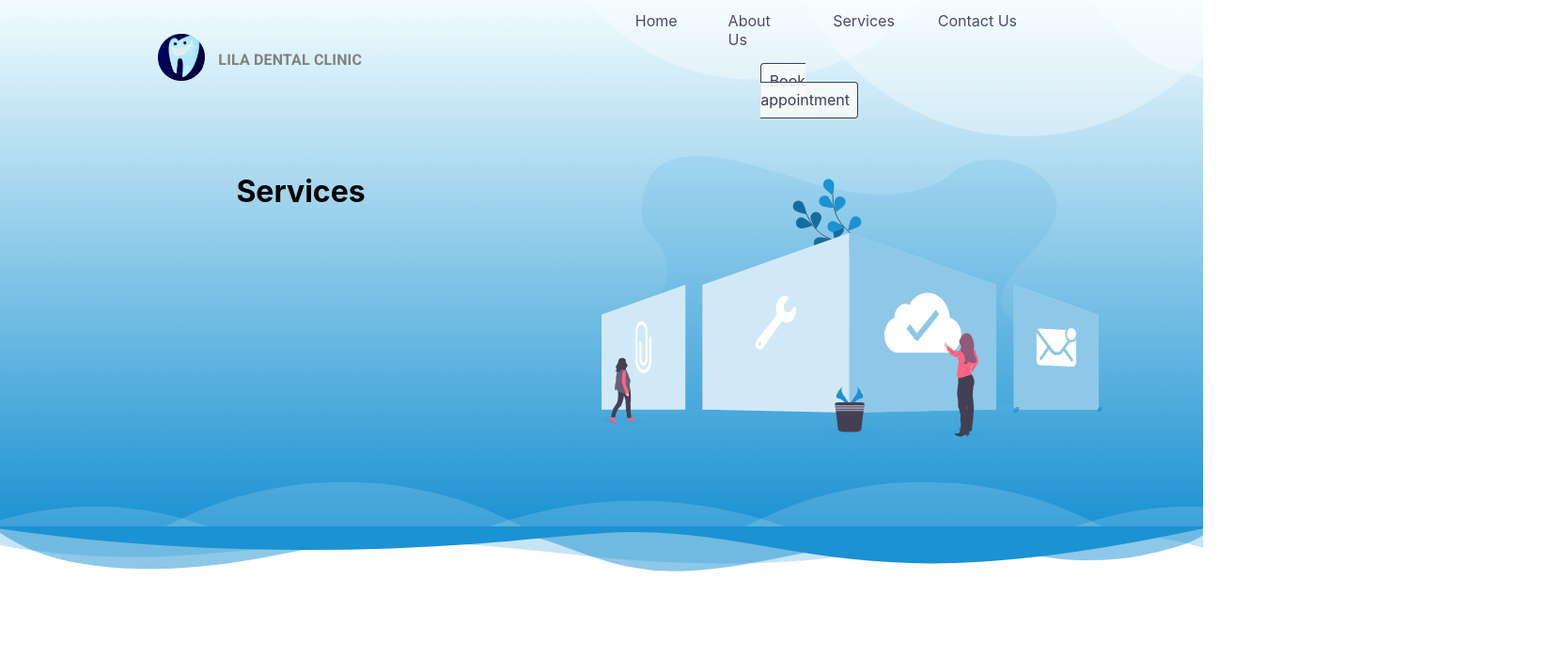
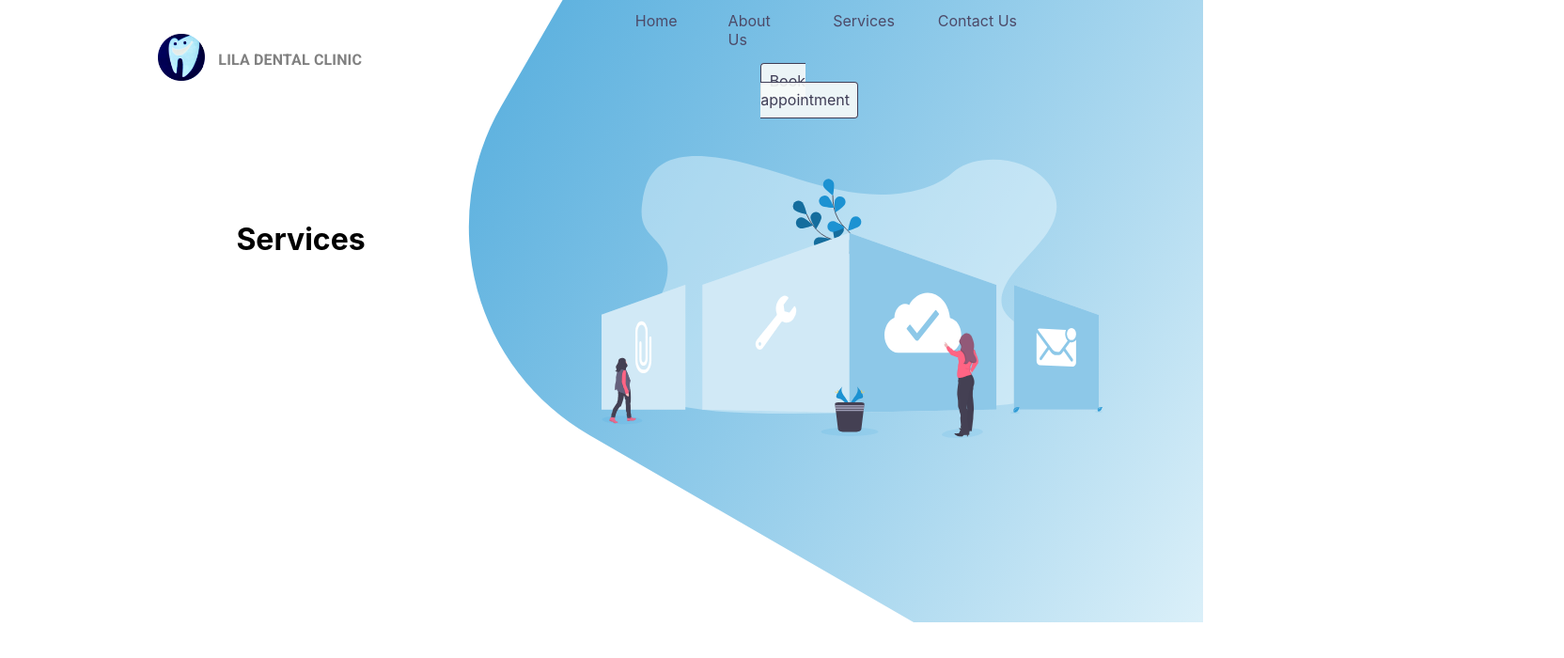
Before and after one commit to abhaybaiju/dentist-webapp, a React (Create React App) app in the folder frontend/: page /Services in a window 1280 px wide. Shown: the top 700 px of the page at 94% size, 1664 px wide, since content can reach past the window. Built offline with nearby package versions, Linux system fonts and the light colour scheme.

Commit message:
(#36) Trying backgrounds

```diff
--- a/frontend/src/components/Service.js
+++ b/frontend/src/components/Service.js
@@ -2,13 +2,13 @@ import React from 'react';
 import {Grid} from '@material-ui/core';
 import Navbar from './Navbar';
 import Footer from './Footer';
-import img from './images/circled-background1.svg';
-import img1 from './images/wavesOpacity.svg';
+import img from './images/bg.svg';
+//import img1 from './images/wavesOpacity.svg';
 import './css/Services.css';
 
 const Service = () => {
   return(
-    <Grid>
+    <Grid style={{overflowX:'hidden'}}>
       <Grid container justify="center" alignItems="center" style={{background:`url(${img})`, backgroundRepeat:'no-repeat', backgroundSize:'cover'}}>
         <Grid item lg={12} style={{marginBottom:'8%'}}>
           <Navbar />
@@ -16,12 +16,9 @@ const Service = () => {
         <Grid item lg={6} style={{marginBottom:'20%', textAlign:'center'}}>
           <h1>Services</h1>
         </Grid>
-        <Grid item lg={6} style={{marginBottom:'7%', marginTop:'5%'}}>
+        <Grid item lg={6} style={{marginBottom:'15%', marginTop:'5%', background:'transparent'}}>
           <img src={require('./images/features.svg')} alt="" height="300"/>
         </Grid>
-      </Grid>
-      <Grid container alignItems="center" justify="center" style={{background:`url(${img1})`, backgroundRepeat:'no-repeat', backgroundSize:'cover'}}>
-        <p style={{color:'transparent'}}>xyz</p>
       </Grid>
       <Footer top="100%" bottom="2%" left="10%" right="-30%"/>
     </Grid>
@@ -31,7 +28,9 @@ const Service = () => {
 export default Service;
 
 //style={{background:`url(${img})`, backgroundRepeat:'no-repeat', width:'100%', backgroundSize:'cover'}}
-/*<defs>
+/*
+
+<defs>
   <linearGradient id="grad1" x1="0" y1="0" x2="12.8" y2="0">
     <stop offset="5%" stop-color="#f2fcfe" stop-opacity="0.8"/>
     <stop offset="10%" stop-color="#1c92d2" stop-opacity="0.7"/>
```
Also changed, not shown: frontend/src/components/images/bg.svg (added), frontend/src/components/images/features.svg.
